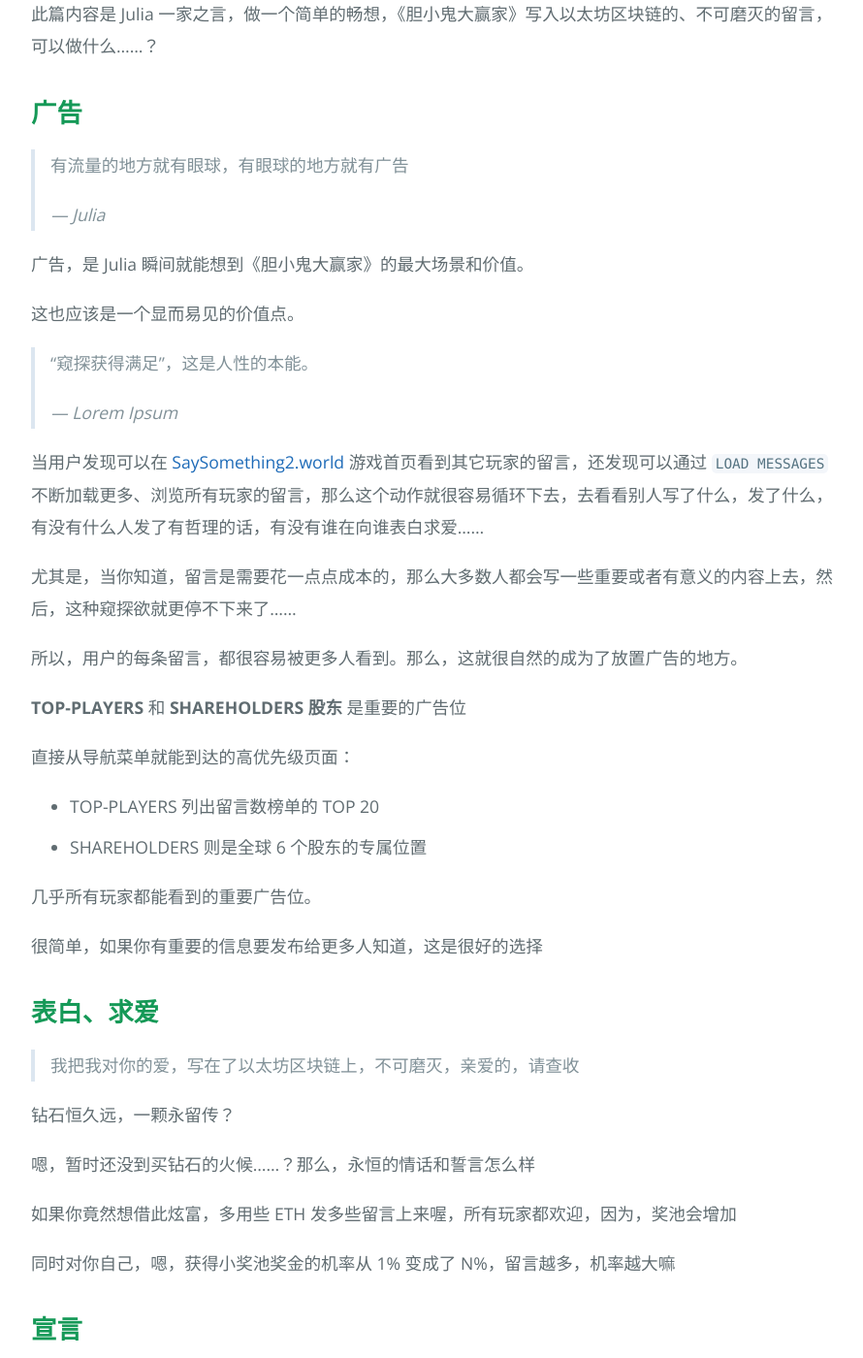
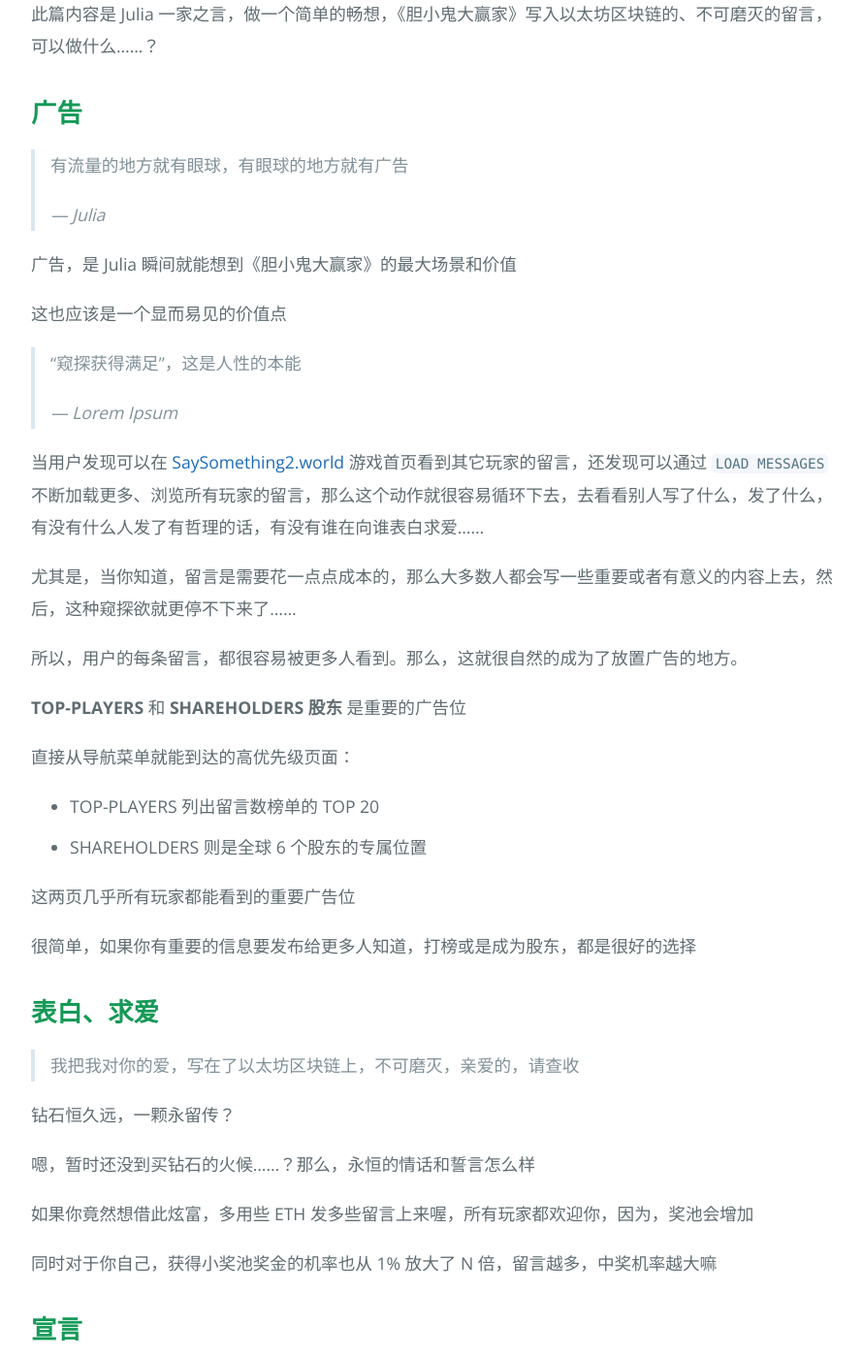
Before and after one commit to julia4pr/julia4pr.github.io, a Jekyll site: the page built from _posts/2020-04-13-message4.md, in a window 1280 px wide and 1400 px high, scrolled down 400 px. Shown: the whole window at 97% size, without its empty margins (192-1082 px from the left). Built offline with Jekyll 4.4.1, drawn with Linux system fonts in a browser that asks for light colours; some of the changed text lies outside the part shown.

Commit message:
updated: bottom2top, message4, prizes

```diff
--- a/_posts/2020-04-13-message4.md
+++ b/_posts/2020-04-13-message4.md
@@ -16,11 +16,11 @@ tags:
 >
 > _--- Julia_
 
-广告，是 Julia 瞬间就能想到《胆小鬼大赢家》的最大场景和价值。
+广告，是 Julia 瞬间就能想到《胆小鬼大赢家》的最大场景和价值
 
-这也应该是一个显而易见的价值点。
+这也应该是一个显而易见的价值点
 
-> “窥探获得满足”，这是人性的本能。
+> “窥探获得满足”，这是人性的本能
 >
 > _--- Lorem Ipsum_
 
@@ -39,9 +39,9 @@ tags:
 - TOP-PLAYERS 列出留言数榜单的 TOP 20
 - SHAREHOLDERS 则是全球 6 个股东的专属位置
 
-几乎所有玩家都能看到的重要广告位。
+这两页几乎所有玩家都能看到的重要广告位
 
-很简单，如果你有重要的信息要发布给更多人知道，这是很好的选择
+很简单，如果你有重要的信息要发布给更多人知道，打榜或是成为股东，都是很好的选择
 
 
 ## 表白、求爱
@@ -52,14 +52,14 @@ tags:
 
 嗯，暂时还没到买钻石的火候……？那么，永恒的情话和誓言怎么样
 
-如果你竟然想借此炫富，多用些 ETH 发多些留言上来喔，所有玩家都欢迎，因为，奖池会增加
+如果你竟然想借此炫富，多用些 ETH 发多些留言上来喔，所有玩家都欢迎你，因为，奖池会增加
 
-同时对你自己，嗯，获得小奖池奖金的机率从 1% 变成了 N%，留言越多，机率越大嘛
+同时对于你自己，获得小奖池奖金的机率也从 1% 放大了 N 倍，留言越多，中奖机率越大嘛
 
 
 ## 宣言
 
-可以是写给某一些人（公众、团队、亲友……），也可以写给自己
+可以是写给某一些人（公众、团队、亲友……）也可以写给自己
 
 比如，给自己定了个新年小目标？
 
```
Also changed, not shown: _posts/2020-04-13-bottom2top.md (+1 -1 lines), _posts/2020-04-13-prizes.md (+11 -20 lines).
